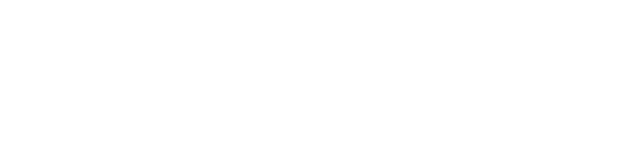
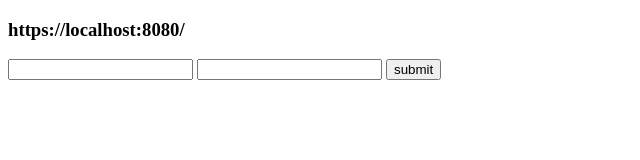
Before and after one commit to acciojob/sharable-urls-Prajwalwani05, a website: page main.html in a window 1280 px wide. Shown: the whole page, without its empty margins (0-640 px from the left). Drawn offline with Linux system fonts and the light colour scheme.

Commit message:
created a submission

```diff
--- a/main.html
+++ b/main.html
@@ -1,6 +1,10 @@
 <!DOCTYPE html>
 <html>
   <body>
+	  <h3 id="url">https://localhost:8080/</h3>
+	  <input type="name" id="name" name="name">
+	  <input type="number" id="year" name="year">
+	  <input type="button" value="submit" onclick="url()" id="button">
     <script type="text/javascript" src="./script.js">
 </script>
   </body>
--- a/script.js
+++ b/script.js
@@ -1 +1,12 @@
 // your code here
+function url(){
+	let name = document.getElementById("name").value;
+	let year = document.getElementById("year").value;
+	var url = "https://localhost:8080/?name=" + encodeURIComponent(name);
+
+      if (year) {
+        url += "&year=" + encodeURIComponent(year);
+      }
+
+      document.getElementById("url").textContent = url;
+}
```
